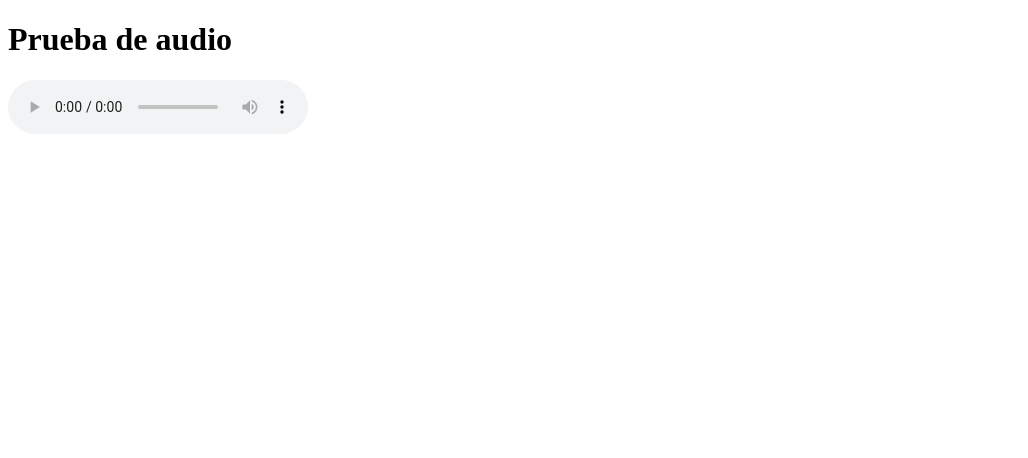
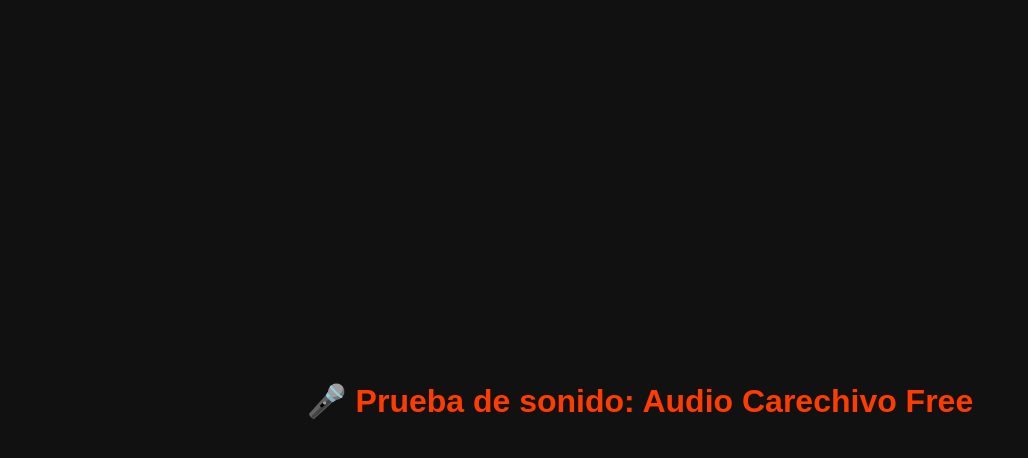
Before and after one commit to elcarechivofreestyle-maker/audiocarechivofree, a plain HTML site: page index.html in a window 1280 px wide. Shown: the whole page, without its empty margins (0-1028 px from the left). Drawn offline with Linux system fonts and the light colour scheme.

Commit message:
index.html

```diff
--- a/index.html
+++ b/index.html
@@ -2,13 +2,37 @@
 <html lang="es">
 <head>
   <meta charset="UTF-8">
-  <title>Audio Test</title>
+  <title>Audio Carechivo Free</title>
+  <style>
+    body {
+      margin: 0;
+      background: #111;
+      color: #fff;
+      font-family: 'Arial', sans-serif;
+      display: flex;
+      flex-direction: column;
+      align-items: center;
+      justify-content: center;
+      height: 100vh;
+    }
+    h1 {
+      font-size: 2em;
+      margin-bottom: 20px;
+      text-align: center;
+      color: #ff3c00;
+    }
+    audio {
+      display: none; /* Oculta el reproductor */
+    }
+  </style>
 </head>
 <body>
-  <h1>Prueba de audio</h1>
-  <audio controls>
-    <source src="audiocarechivo.mp3" type="audio/mp3">
-    Tu navegador no soporta el elemento de audio.
+  <h1>🎤 Prueba de sonido: Audio Carechivo Free</h1>
+
+  <audio autoplay loop>
+    <source src="audiocarechivo.mp3
+" type="audio/mpeg">
+    Tu navegador no soporta audio HTML5.
   </audio>
 </body>
 </html>
```
